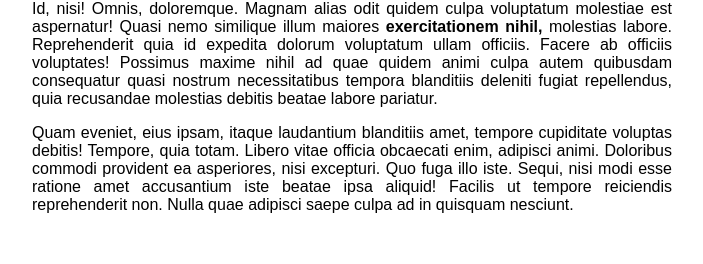
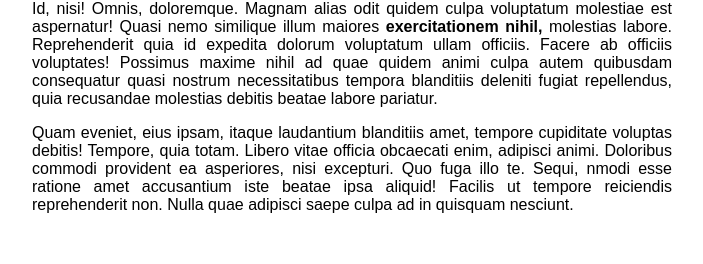
Before and after one commit to DanielBrandao12/DHNews, a plain HTML site: page index.html in a window 1280 px wide. Shown: the part 1013-1277 px from the top of the page, without its empty margins (288-991 px from the left). Drawn offline with Linux system fonts and the light colour scheme.

Commit message:
novaAtualização

```diff
--- a/index.html
+++ b/index.html
@@ -58,7 +58,7 @@
             <p>Quam eveniet, eius ipsam, itaque laudantium blanditiis amet, tempore cupiditate voluptas debitis!
                 Tempore, quia totam. Libero vitae officia obcaecati enim, adipisci animi. Doloribus commodi provident ea
                 asperiores, nisi excepturi.
-                Quo fuga illo iste. Sequi, nisi modi esse ratione amet accusantium iste beatae ipsa aliquid! Facilis ut
+                Quo fuga illo te. Sequi, nmodi esse ratione amet accusantium iste beatae ipsa aliquid! Facilis ut
                 tempore reiciendis reprehenderit non. Nulla quae adipisci saepe culpa ad in quisquam nesciunt.</p>
         </section>
     </main>
```
